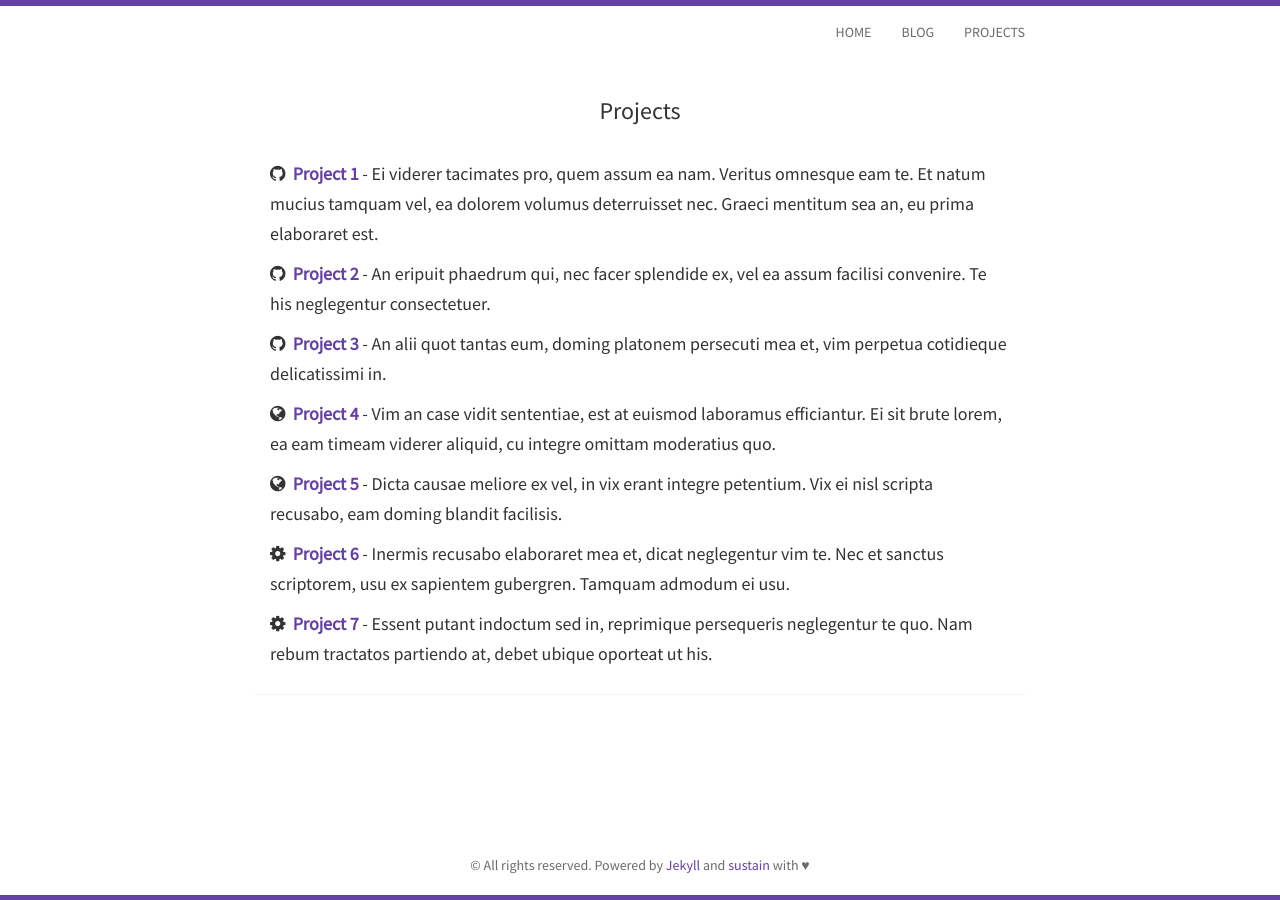
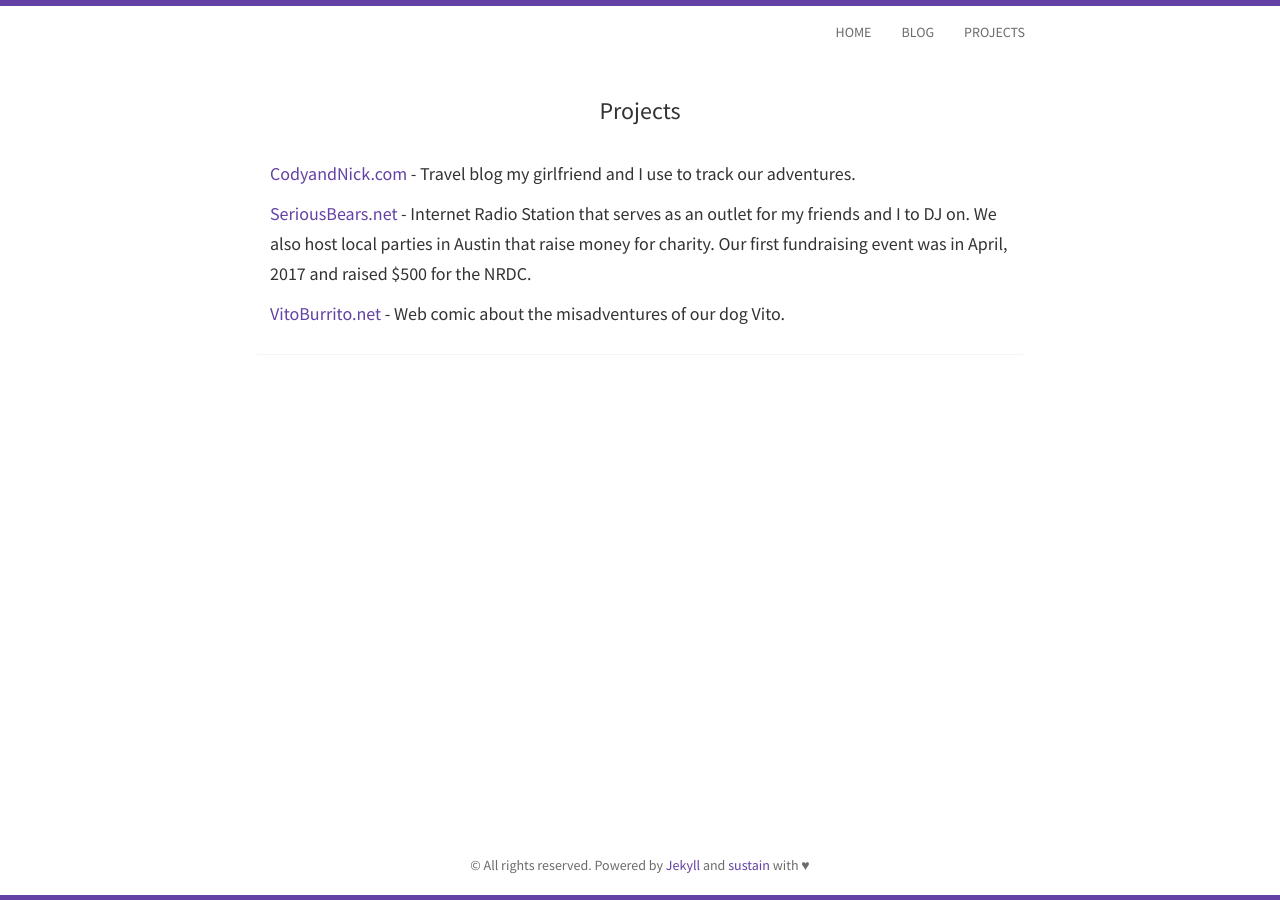
Before and after one commit to NLaff/Lafferty.co, a Jekyll site: the page built from projects.html, in a window 1280 px wide. Built offline with Jekyll 4.4.1, drawn with Linux system fonts in a browser that asks for light colours; nearby versions of some CDN libraries.

Commit message:
Revert "crashed the page, restoring default"
This reverts commit ce4463c1607a6536f5410992b24381eb7c662aaa.

```diff
--- a/_includes/projects.html
+++ b/_includes/projects.html
@@ -3,42 +3,12 @@
   <h3>Projects</h3>
   <div class="panel panel-default">
     <div class="panel-body">
-		<h5>
-			<i class="fa fa-github"></i>&nbsp;&nbsp;<strong><a href="#">Project 1</a></strong>
-			- Ei viderer tacimates pro, quem assum ea nam. Veritus omnesque eam te. Et natum mucius tamquam vel,
-			ea dolorem volumus deterruisset nec. Graeci mentitum sea an, eu prima elaboraret est.
-		</h5>
-		<h5>
-			<i class="fa fa-github"></i>&nbsp;&nbsp;<strong><a href="#">Project 2</a></strong>
-			- An eripuit phaedrum qui, nec facer splendide ex, vel ea assum facilisi convenire.
-			Te his neglegentur consectetuer.
-		</h5>
-    	<h5>
-			<i class="fa fa-github"></i>&nbsp;&nbsp;<strong><a href="#">Project 3</a></strong>
-			- An alii quot tantas eum, doming platonem persecuti mea et, vim perpetua cotidieque delicatissimi in.
-		</h5>
-		<h5>
-			<i class="fa fa-globe"></i>&nbsp;&nbsp;<strong><a href="#">Project 4</a></strong>
-			- Vim an case vidit sententiae, est at euismod laboramus efficiantur. Ei sit brute lorem,
-			ea eam timeam viderer aliquid, cu integre omittam moderatius quo.
-		</h5>
-		<h5>
-			<i class="fa fa-globe"></i>&nbsp;&nbsp;<strong><a href="#">Project 5</a></strong>
-			- Dicta causae meliore ex vel, in vix erant integre petentium. Vix ei nisl scripta recusabo,
-			eam doming blandit facilisis.
-		</h5>
-		<h5>
-			<i class="fa fa-cog"></i>&nbsp;&nbsp;<strong><a href="#">Project 6</a></strong>
-			- Inermis recusabo elaboraret mea et, dicat neglegentur vim te. Nec et sanctus scriptorem,
-			usu ex sapientem gubergren. Tamquam admodum ei usu.
-		</h5>
-		<h5>
-			<i class="fa fa-cog"></i>&nbsp;&nbsp;<strong><a href="#">Project 7</a></strong>
-			- Essent putant indoctum sed in, reprimique persequeris neglegentur te quo. Nam rebum
-			tractatos partiendo at, debet ubique oporteat ut his.
-		</h5>
+			<h5><a href="http://CodyandNick.com">CodyandNick.com</a> - Travel blog my girlfriend and I use to track our adventures.</h5>
 
+			<h5><a href="http://SeriousBears.net">SeriousBears.net</a> - Internet Radio Station that serves as an outlet for my friends and I to DJ on. We also host local parties in Austin that raise money for charity. Our first fundraising event was in April, 2017 and raised $500 for the NRDC.</h5>
 
+			<h5><a href="http://VitoBurrito.net">VitoBurrito.net</a> - Web comic about the misadventures of our dog Vito.
+			</h5>
     </div>
   </div>
 </div>
```
